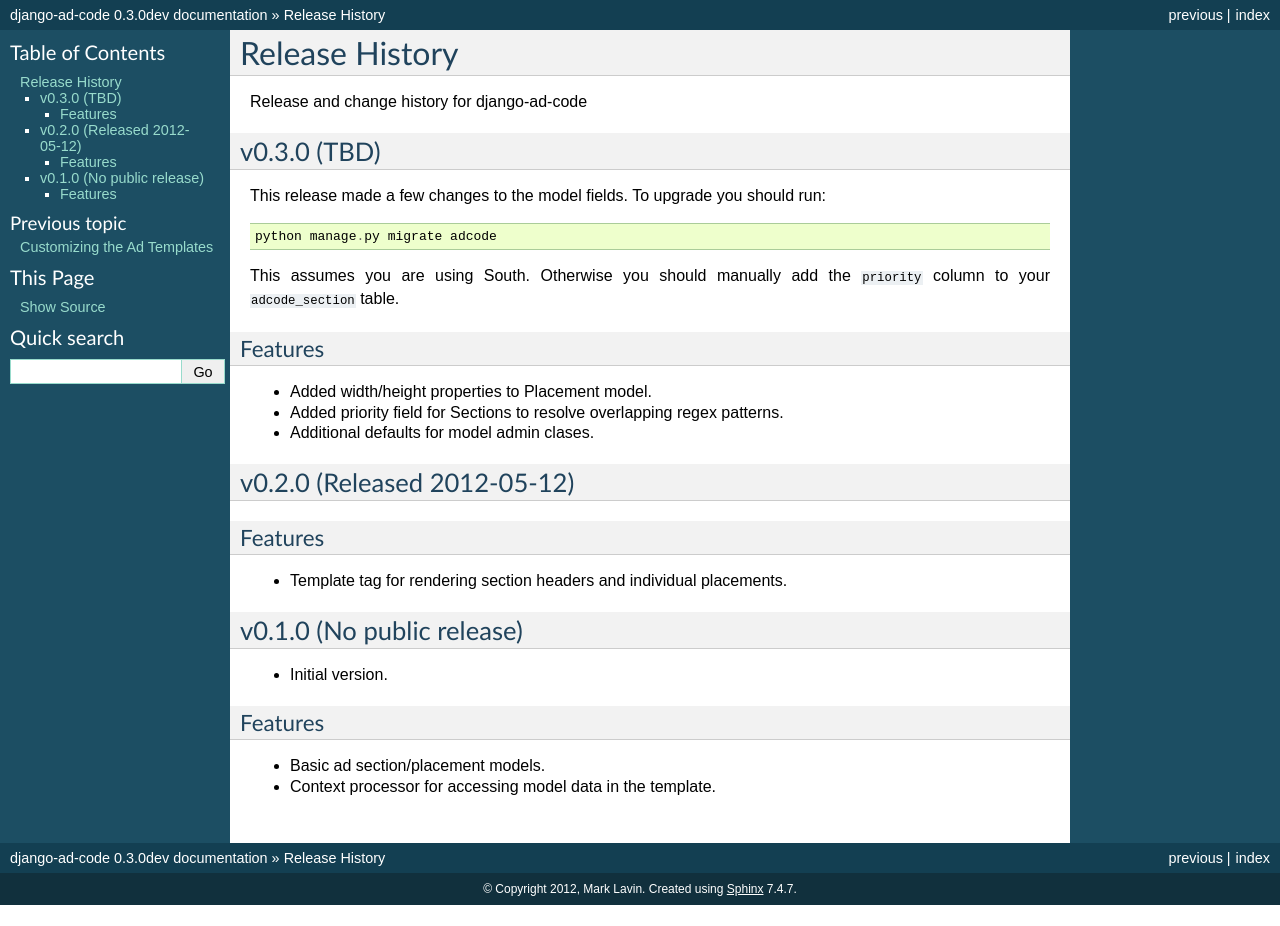
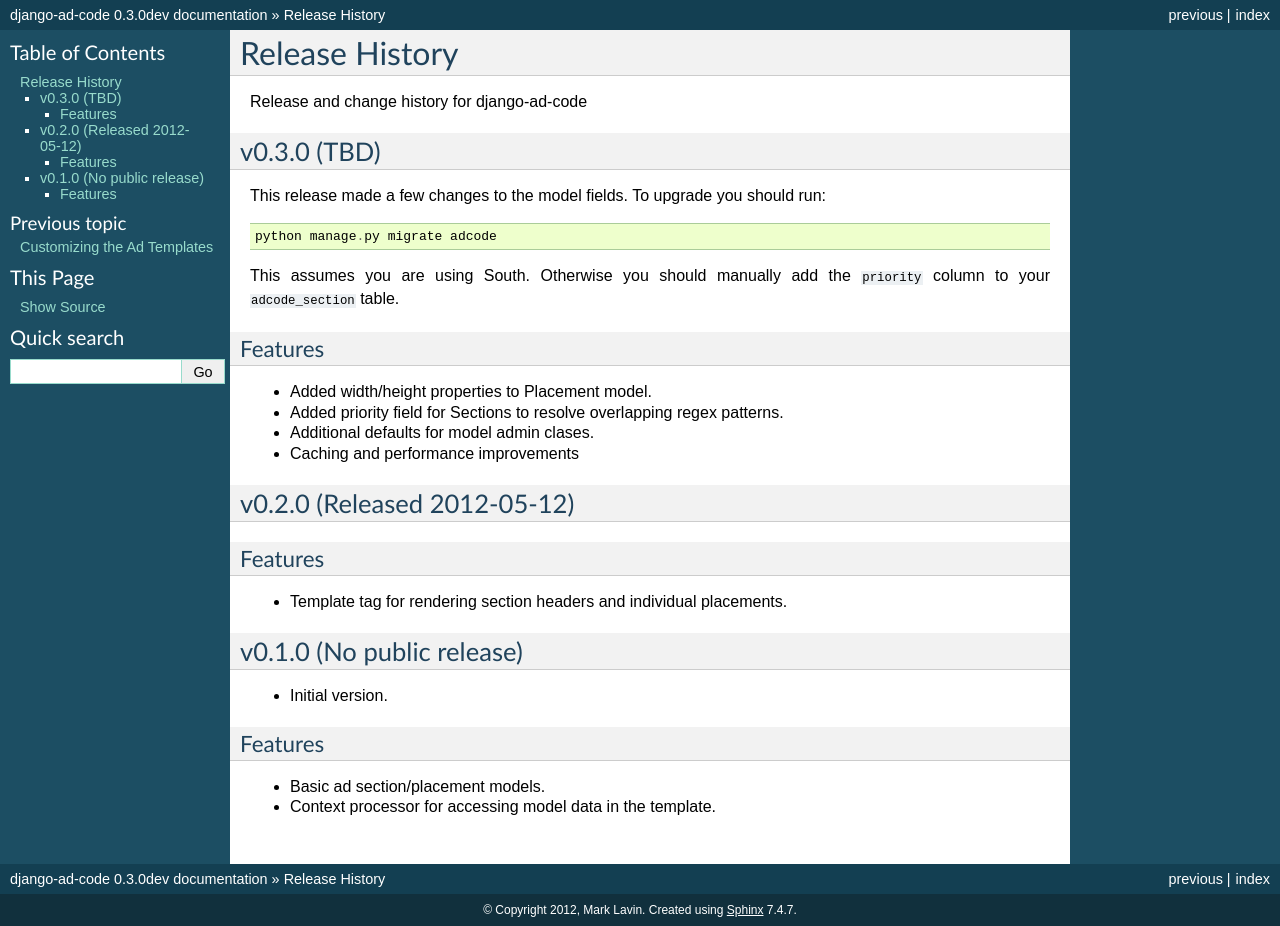
Before and after one commit to mlavin/django-ad-code, a Sphinx documentation site: the page built from docs/releases.rst, in a window 1280 px wide. Built offline with Sphinx 7.4.7, drawn with Linux system fonts in a browser that asks for light colours; before the commit the page ends 905 px from its top, so only the background shows below that.

Commit message:
Release note.

```diff
--- a/docs/releases.rst
+++ b/docs/releases.rst
@@ -19,6 +19,7 @@
 - Added width/height properties to Placement model.
 - Added priority field for Sections to resolve overlapping regex patterns.
 - Additional defaults for model admin clases.
+- Caching and performance improvements
 
 
 v0.2.0 (Released 2012-05-12)
```
